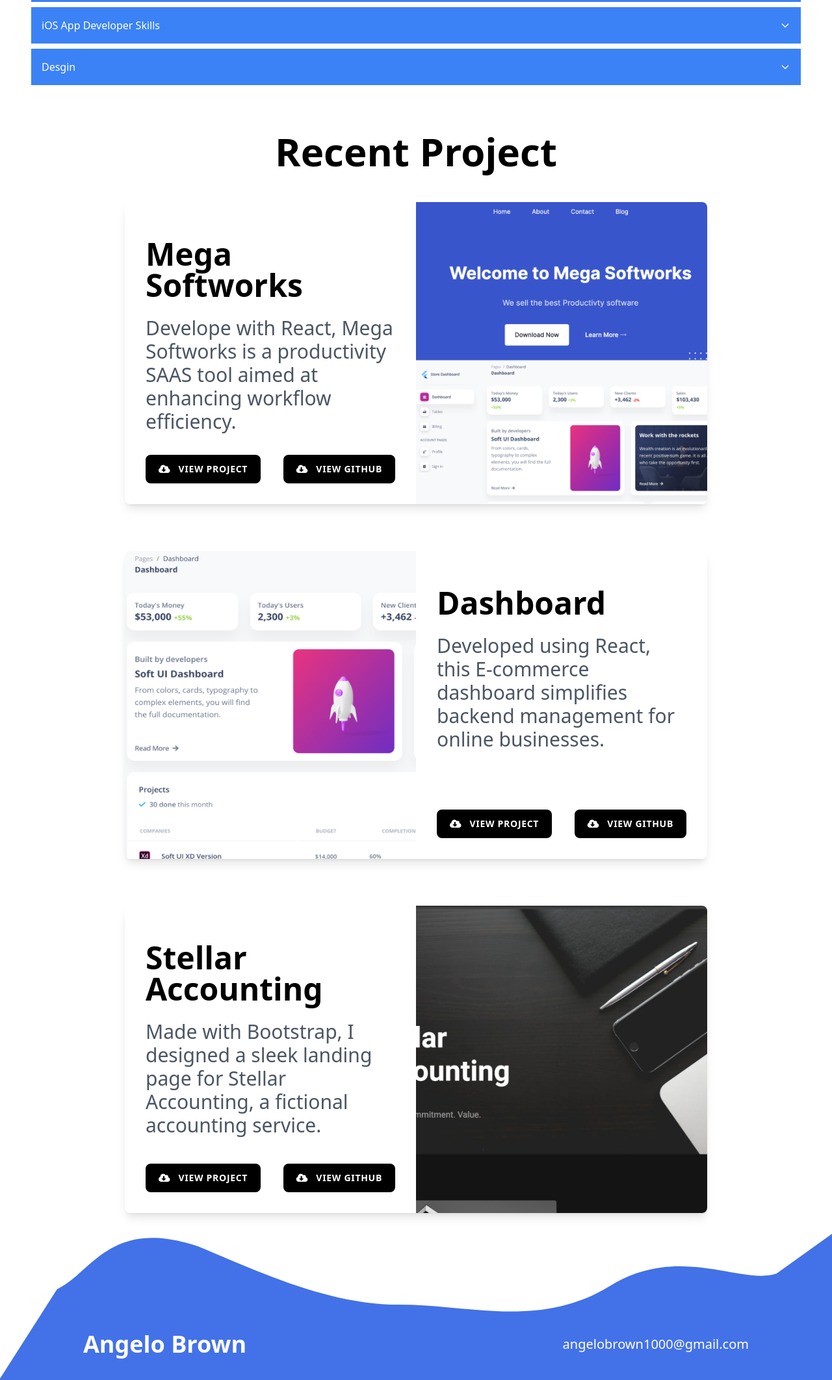
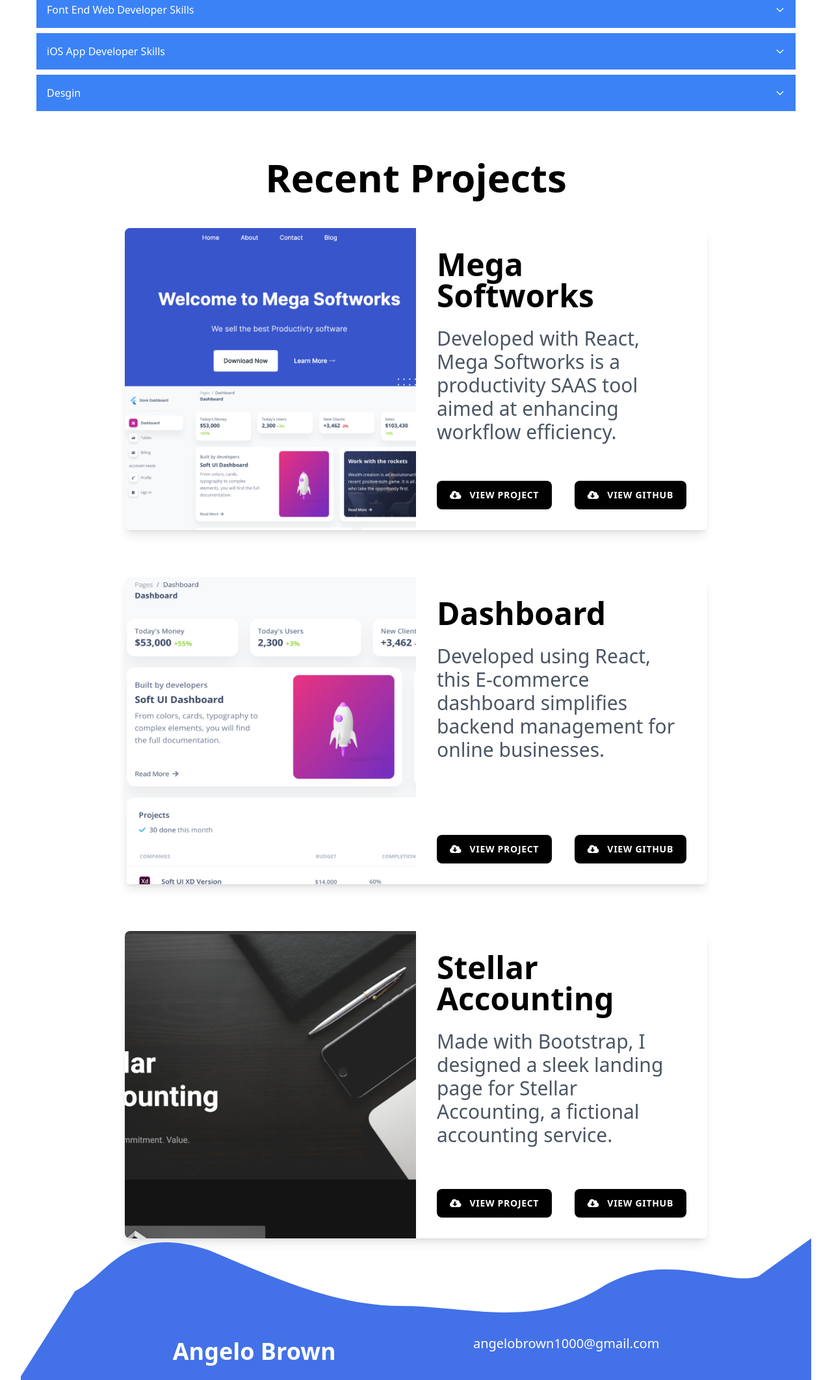
Before and after one commit to angelob120/New-project-website, a website: page index.html in a window 1280 px wide. Shown: the part 1686-3810 px from the top of the page at 65% size. Drawn offline with nearby package versions, Linux system fonts and the light colour scheme; a small style sheet from the web is missing.

Commit message:
v2 completed need to fix pojects page

```diff
--- a/contact.html
+++ b/contact.html
@@ -6,15 +6,19 @@
     <script src="https://cdn.tailwindcss.com"></script>
     <!-- Add this in your <head> section -->
     <script src="//unpkg.com/alpinejs" defer></script>
+    <script src="https://cdn.emailjs.com/dist/email.min.js"></script>
+    <script src="https://www.google.com/recaptcha/api.js" async defer></script>
+
+
 
     <title>Angelo Brown - Web Developer</title>
     <style>
         /* Additional styles can be placed here if needed */
     </style>
 </head>
-<body >
+<body>
     <!-- Header Section -->
-    <div class="container mx-auto px-6 py-8">
+    <div class="container mx-auto px-4 sm:px-6 py-4">
         <header class="flex justify-between items-center">
             <h1 class="text-xl font-semibold">Angelo Brown</h1>
             <nav>
@@ -30,21 +34,24 @@
 
 <!-- Main Content -->
 <!-- Contact Form Section -->
-    <div class="container mx-auto px-6 py-8">
+<br>
+<br>
+<br>
+<div class="container mx-auto px-6 py-8 px-8">
     <div class="max-w-2xl mx-auto bg-white rounded-lg shadow-lg p-10">
         <h2 class="text-5xl font-bold text-gray-800 mb-6">Get in Touch</h2>
-            <form action="your-server-side-code" method="POST">
+        <form id="contact-form" action="https://api.emailjs.com/api/v1.0/email/send" method="POST">
             <div class="mb-6">
                 <label class="block text-gray-700 text-lg font-bold mb-2" for="name">Name</label>
-                    <input class="shadow appearance-none border rounded w-full py-3 px-4 text-gray-700 leading-tight focus:outline-none focus:shadow-outline" id="name" type="text" placeholder="Your Name" style="font-size: 1.125rem;">
+                <input class="shadow appearance-none border rounded w-full py-3 px-4 text-gray-700 leading-tight focus:outline-none focus:shadow-outline" id="name" type="text" name="name" placeholder="Your Name" style="font-size: 1.125rem;">
             </div>
             <div class="mb-6">
                 <label class="block text-gray-700 text-lg font-bold mb-2" for="email">Email</label>
-                    <input class="shadow appearance-none border rounded w-full py-3 px-4 text-gray-700 leading-tight focus:outline-none focus:shadow-outline" id="email" type="email" placeholder="you@example.com" style="font-size: 1.125rem;">
+                <input class="shadow appearance-none border rounded w-full py-3 px-4 text-gray-700 leading-tight focus:outline-none focus:shadow-outline" id="email" type="email" name="email" placeholder="you@example.com" style="font-size: 1.125rem;">
             </div>
             <div class="mb-6">
                 <label class="block text-gray-700 text-lg font-bold mb-2" for="message">Message</label>
-                    <textarea class="shadow appearance-none border rounded w-full py-3 px-4 text-gray-700 leading-tight focus:outline-none focus:shadow-outline" id="message" placeholder="Your message" style="font-size: 1.125rem;"></textarea>
+                <textarea class="shadow appearance-none border rounded w-full py-3 px-4 text-gray-700 leading-tight focus:outline-none focus:shadow-outline" id="message" name="message" placeholder="Your message" style="font-size: 1.125rem;"></textarea>
             </div>
             <div class="flex items-center justify-between">
                 <button class="bg-blue-600 hover:bg-blue-800 text-white font-bold py-3 px-6 rounded focus:outline-none focus:shadow-outline" type="submit" style="font-size: 1.125rem;">
@@ -54,11 +61,43 @@
         </form>
     </div>
 </div>
+<script src="https://cdn.emailjs.com/dist/email.min.js"></script>
+<script type="text/javascript">
+    (function(){
+        emailjs.init("_zA7U_IZEYf9j3y4J");
+    })();
+
+    document.getElementById('contact-form').addEventListener('submit', function(event) {
+        event.preventDefault(); // Prevent default form submission
+
+        // Send the form data via EmailJS
+        emailjs.sendForm('service_pzy4uc9', 'template_sxt1ojq', this)
+            .then(function(response) {
+                console.log('SUCCESS!', response.status, response.text);
+                alert('Your message has been sent successfully!'); // Display success message
+                window.location.reload(); // Refresh the page
+            }, function(error) {
+                console.log('FAILED...', error);
+            });
+    });
+</script>
 
 
+<br>
+<br>
+<br>
+<br>
+<br>
+<br>
 
 
+<div class="px-8 tidycal-embed" data-path="angelo3/quick-10-minute-chat"></div>
+<script src="https://asset-tidycal.b-cdn.net/js/embed.js" async></script>
 
+<br>
+<br>
+<br>
+<br>
 
 
 </body>
@@ -71,12 +110,13 @@
 
 <footer class="relative">
     <img src="Group 86.svg" alt="" class="w-full">
-    <div class="absolute inset-0 flex items-center justify-between px-16 lg:px-32">
-      <div>
-        <h1 class="font-bold text-4xl text-white">Angelo Brown</h1>
+    <div class="absolute inset-0 flex flex-col sm:flex-row items-center justify-around px-4 sm:px-16 lg:px-32">
+        <div class="text-center sm:text-left mb-4 sm:mb-0">
+            <br>
+            <h1 class="font-bold text-2xl sm:text-3xl lg:text-4xl text-white">Angelo Brown</h1>
         </div>
-      <div>
-        <p class="text-xl text-white">angelobrown1000@gmail.com</p>
+        <div class="text-center sm:text-right">
+            <p class="text-lg sm:text-xl text-white">angelobrown1000@gmail.com</p>
         </div>
     </div>
 </footer>
--- a/index.html
+++ b/index.html
@@ -14,9 +14,14 @@
         /* Additional styles can be placed here if needed */
     </style>
 </head>
-<body >
-    <!-- Header Section -->
-    <div class="container mx-auto px-6 py-8">
+
+
+
+</head>
+
+<body class="px-8" >
+
+    <div class="container mx-auto px-4 sm:px-6 py-4">
         <header class="flex justify-between items-center">
             <h1 class="text-xl font-semibold">Angelo Brown</h1>
             <nav>
@@ -27,19 +32,30 @@
                 </ul>
             </nav>
         </header>
+    </div>
+
+
+
+
 
             <!-- Main Content -->
-        <div class="flex flex-col lg:flex-row justify-between items-center mt-12">
-            <div class="lg:w-1/2">
-                <h2 class="text-6xl font-bold text-gray-800 mb-2">Hello, my name is Angelo Brown</h2>
             <br>
-                <p class="text-3xl text-gray-600 mb-6">Short text with details about you, what you do or your professional career. You can add more information on the about page.</p>
+            <br>
+            <br>
+            <div class="flex flex-col sm:flex-row justify-between items-center mt-6">
+                <div class="w-full sm:w-1/2 px-4">
+                    <h2 class="text-4xl sm:text-6xl font-bold text-gray-800 mb-2">Hello, my name is Angelo Brown</h2>
+                    <br>
+                    <p class="text-xl sm:text-3xl text-gray-600 mb-4">Short text with details about you...</p>
                     <div class="flex gap-4">
                         <a href="https://github.com/angelob120" class="bg-blue-600 text-white px-5 py-2 inline-block rounded hover:bg-blue-700 transition-colors"> Github</a>
                         <a href="https://www.linkedin.com/in/angelo-brown-45122a217/" class="text-blue-600 border border-blue-600 px-5 py-2 inline-block rounded hover:bg-blue-100 transition-colors">LinkedIn</a>
                     </div>
                 </div>
-            <div class="lg:w-1/2 mt-8 lg:mt-0">
+                <br>
+                <br>
+                <br>
+                <div class="w-full sm:w-1/2 mt-4 sm:mt-0">
                     <!-- Replace `path-to-your-image` with the actual path to your image -->
                     <img src="Group 87.png" alt="Angelo Brown" class="">
                 </div>
@@ -111,36 +127,41 @@
 
             <br>
 
+            <div class="flex flex-col items-center justify-center">
                 <div class="flex items-center justify-center">
-            <h1 class="text-6xl font-bold">Recent Project</h1>
+                    <h1 class="text-4xl sm:text-5xl md:text-6xl font-bold text-center mx-4">Recent Projects</h1>
+                </div>
             </div>
                 <br>
 
+
         <br>
 
-        <div class="flex items-center justify-center">
-            <div class="max-w-4xl w-full mx-auto bg-white rounded-lg shadow-lg overflow-hidden lg:flex">
-                <div class="lg:w-1/2 p-8 flex flex-col justify-between"> <!-- Use flex-col for vertical layout -->
-                    <div> <!-- Container for the text -->
-                        <br>
-                        <h2 class="text-5xl font-bold">Mega Softworks</h2> <!-- Left-aligned text -->
-                        <p class="text-3xl mt-6 text-gray-600">Develope with React, Mega Softworks is a productivity SAAS tool aimed at enhancing workflow efficiency. </p>
+        <div class="max-w-4xl w-full mx-auto bg-white rounded-lg shadow-lg overflow-hidden">
+            <div class="lg:flex">
+                <div class="lg:w-1/2">
+                    <!-- Replace with your project image -->
+                    <img src="Screenshot 2024-03-12 at 2.33 1.png" alt="Project Image" class="w-full h-full object-cover">
                 </div>
-                    <div class="flex justify-between"> <!-- Center the buttons -->
-                        <a href="https://angelob120.github.io/Mega-Softworks/" class="inline-block bg-black text-white px-5 py-3 rounded-lg uppercase text-sm tracking-wider font-semibold">
+                <div class="lg:w-1/2 p-8 flex flex-col justify-between">
+                    <div class="mb-6">
+                        <br class="lg:hidden"> <!-- Hide <br> on large screens -->
+                        <h2 class="text-3xl lg:text-5xl font-bold">Mega Softworks</h2>
+                        <p class="text-xl lg:text-3xl mt-4 lg:mt-6 text-gray-600">Developed with React, Mega Softworks is a productivity SAAS tool aimed at enhancing workflow efficiency.</p>
+                    </div>
+                    <div class="flex flex-col lg:flex-row items-center lg:justify-between mt-4">
+                        <a href="https://angelob120.github.io/Mega-Softworks/" class="bg-black text-white px-5 py-3 rounded-lg uppercase text-sm tracking-wider font-semibold mb-2 lg:mb-0 lg:mr-2">
                             <i class="fas fa-cloud-download-alt mr-2"></i> View Project
                         </a>
-                        <a href="https://github.com/angelob120/Mega-Softworks" class="inline-block bg-black text-white px-5 py-3 rounded-lg uppercase text-sm tracking-wider font-semibold">
+                        <a href="https://github.com/angelob120/Mega-Softworks" class="bg-black text-white px-5 py-3 rounded-lg uppercase text-sm tracking-wider font-semibold">
                             <i class="fas fa-cloud-download-alt mr-2"></i> View Github
                         </a>
                     </div>
                 </div>
-                <div class="lg:w-1/2">
-                    <!-- Replace with your project image -->
-                    <img src="Screenshot 2024-03-12 at 2.33 1.png" alt="Project Image" class="w-full h-full object-cover">
             </div>
         </div>
-        </div>
+
+
 
 
 
@@ -151,23 +172,23 @@
         <br>
         <br>
 
-        <div class="flex items-center justify-center">
-            <div class="max-w-4xl w-full mx-auto bg-white rounded-lg shadow-lg overflow-hidden lg:flex">
+        <div class="max-w-4xl w-full mx-auto bg-white rounded-lg shadow-lg overflow-hidden">
+            <div class="lg:flex">
                 <div class="lg:w-1/2">
                     <!-- Replace with your project image -->
                     <img src="Screenshot 2024-03-12 at 2.32 1.png" alt="Project Image" class="w-full h-full object-cover">
                 </div>
-                <div class="lg:w-1/2 p-8 flex flex-col justify-between"> <!-- Use flex-col for vertical layout -->
-                    <div> <!-- Container for the text -->
-                        <br>
-                        <h2 class="text-5xl font-bold">Dashboard</h2> <!-- Left-aligned text -->
-                        <p class="text-3xl mt-6 text-gray-600">Developed using React, this E-commerce dashboard simplifies backend management for online businesses. </p>
+                <div class="lg:w-1/2 p-8 flex flex-col justify-between">
+                    <div class="mb-6">
+                        <br class="lg:hidden"> <!-- Hide <br> on large screens -->
+                        <h2 class="text-3xl lg:text-5xl font-bold">Dashboard</h2>
+                        <p class="text-xl lg:text-3xl mt-4 lg:mt-6 text-gray-600">Developed using React, this E-commerce dashboard simplifies backend management for online businesses.</p>
                     </div>
-                    <div class="flex justify-between"> <!-- Center the buttons -->
-                        <a href="https://angelob120.github.io/Store-Dashboard/" class="inline-block bg-black text-white px-5 py-3 rounded-lg uppercase text-sm tracking-wider font-semibold">
+                    <div class="flex flex-col lg:flex-row items-center lg:justify-between mt-4">
+                        <a href="https://angelob120.github.io/Store-Dashboard/" class="bg-black text-white px-5 py-3 rounded-lg uppercase text-sm tracking-wider font-semibold mb-2 lg:mb-0 lg:mr-2">
                             <i class="fas fa-cloud-download-alt mr-2"></i> View Project
                         </a>
-                        <a href="https://github.com/angelob120/Store-Dashboard" class="inline-block bg-black text-white px-5 py-3 rounded-lg uppercase text-sm tracking-wider font-semibold">
+                        <a href="https://github.com/angelob120/Store-Dashboard" class="bg-black text-white px-5 py-3 rounded-lg uppercase text-sm tracking-wider font-semibold">
                             <i class="fas fa-cloud-download-alt mr-2"></i> View Github
                         </a>
                     </div>
@@ -176,46 +197,48 @@
         </div>
 
 
+
+
         <br>
         <br>
         <br>
 
-        <div class="flex items-center justify-center">
-            <div class="max-w-4xl w-full mx-auto bg-white rounded-lg shadow-lg overflow-hidden lg:flex">
-                <div class="lg:w-1/2 p-8 flex flex-col justify-between"> <!-- Use flex-col for vertical layout -->
-                    <div> <!-- Container for the text -->
-                        <br>
-                        <h2 class="text-5xl font-bold">Stellar Accounting</h2> <!-- Left-aligned text -->
-                        <p class="text-3xl mt-6 text-gray-600"> Made with Bootstrap, I designed a sleek landing page for Stellar Accounting, a fictional accounting service. </p>
+        <div class="max-w-4xl w-full mx-auto bg-white rounded-lg shadow-lg overflow-hidden">
+            <div class="lg:flex">
+                <div class="lg:w-1/2">
+                    <!-- Replace with your project image -->
+                    <img src="Screenshot 2024-03-12 at 2.26 1.png" alt="Project Image" class="w-full h-full object-cover">
                 </div>
-                    <div class="flex justify-between"> <!-- Center the buttons -->
-                        <a href="https://angelob120.github.io/Stellar_Accounting/" class="inline-block bg-black text-white px-5 py-3 rounded-lg uppercase text-sm tracking-wider font-semibold">
+                <div class="lg:w-1/2 p-8 flex flex-col justify-between">
+                    <div class="mb-6">
+                        <br class="lg:hidden"> <!-- Hide <br> on large screens -->
+                        <h2 class="text-3xl lg:text-5xl font-bold">Stellar Accounting</h2>
+                        <p class="text-xl lg:text-3xl mt-4 lg:mt-6 text-gray-600">Made with Bootstrap, I designed a sleek landing page for Stellar Accounting, a fictional accounting service.</p>
+                    </div>
+                    <div class="flex flex-col lg:flex-row items-center lg:justify-between mt-4">
+                        <a href="https://angelob120.github.io/Stellar_Accounting/" class="bg-black text-white px-5 py-3 rounded-lg uppercase text-sm tracking-wider font-semibold mb-2 lg:mb-0 lg:mr-2">
                             <i class="fas fa-cloud-download-alt mr-2"></i> View Project
                         </a>
-                        <a href="https://github.com/angelob120/Stellar_Accounting" class="inline-block bg-black text-white px-5 py-3 rounded-lg uppercase text-sm tracking-wider font-semibold">
+                        <a href="https://github.com/angelob120/Stellar_Accounting" class="bg-black text-white px-5 py-3 rounded-lg uppercase text-sm tracking-wider font-semibold">
                             <i class="fas fa-cloud-download-alt mr-2"></i> View Github
                         </a>
                     </div>
                 </div>
-                <div class="lg:w-1/2">
-                    <!-- Replace with your project image -->
-                    <img src="Screenshot 2024-03-12 at 2.26 1.png" alt="Project Image" class="w-full h-full object-cover">
+            </div>
         </div>
             </div>
         </div>
 
-    </div>
-
-
 
         <footer class="relative">
             <img src="Group 86.svg" alt="" class="w-full">
-        <div class="absolute inset-0 flex items-center justify-between px-16 lg:px-32">
-          <div>
-            <h1 class="font-bold text-4xl text-white">Angelo Brown</h1>
+            <div class="absolute inset-0 flex flex-col sm:flex-row items-center justify-around px-4 sm:px-16 lg:px-32">
+                <div class="text-center sm:text-left mb-4 sm:mb-0">
+                    <br>
+                    <h1 class="font-bold text-2xl sm:text-3xl lg:text-4xl text-white">Angelo Brown</h1>
                 </div>
-          <div>
-            <p class="text-xl text-white">angelobrown1000@gmail.com</p>
+                <div class="text-center sm:text-right">
+                    <p class="text-lg sm:text-xl text-white">angelobrown1000@gmail.com</p>
                 </div>
             </div>
         </footer>
@@ -226,3 +249,4 @@
 
 </body>
 </html>
+</body>
```
Also changed, not shown: project.html (+59 -51 lines), style.css. Lines whose indentation alone changed are shown as unchanged.
